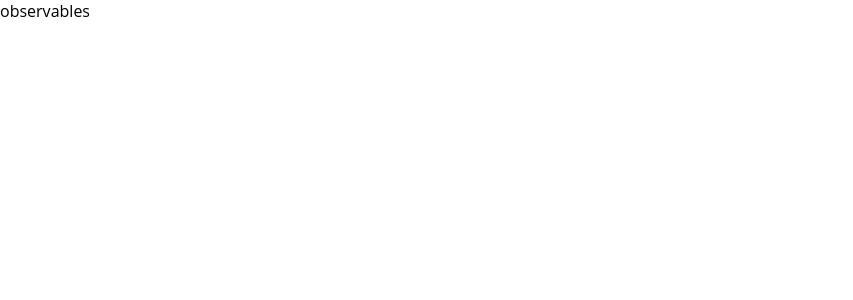
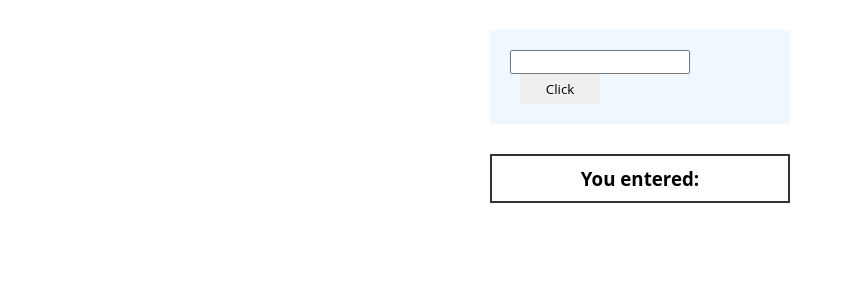
Before and after one commit to YOGESH606/angular-rlrw7c, an Angular app: page / in a window 1280 px wide. Shown: the top 300 px of the page, without its empty margins (0-853 px from the left). Built offline with nearby package versions, Linux system fonts and the light colour scheme.

Commit message:
obserable - subject : Added

```diff
--- /dev/null
+++ b/src/app/PROCADEMY/obserables-subject/comp1/comp1.component.css
@@ -0,0 +1,17 @@
+.container{
+  width: 300px;
+  margin: 30px auto;
+  padding: 20px 20px;
+  background-color: aliceblue;
+}
+button{
+  border: none;
+  width: 80px;
+  height:30px;
+  margin-left: 10px;
+}
+input{
+  width: 180px;
+  height: 24px;
+  padding: 0px 10px;
+}
--- /dev/null
+++ b/src/app/PROCADEMY/obserables-subject/comp1/comp1.component.html
@@ -0,0 +1,4 @@
+<div class="container">
+  <input type="text" [(ngModel)]="enteredText" />
+  <button (click)="OnBtnClick()">Click</button>
+</div>
--- /dev/null
+++ b/src/app/PROCADEMY/obserables-subject/comp1/comp1.component.ts
@@ -0,0 +1,23 @@
+import { Component, OnInit } from '@angular/core';
+import { DataService } from '../../../PROCADEMY/obserables-subject/data.service';
+
+@Component({
+  selector: 'app-comp1',
+  templateUrl: './comp1.component.html',
+  styleUrls: ['./comp1.component.css']
+})
+export class Comp1Component implements OnInit {
+
+  constructor(private dataService: DataService) { }
+
+  ngOnInit(): void {
+  }
+
+  enteredText: string = '';
+
+  OnBtnClick(){
+    console.log(this.enteredText);
+    this.dataService.raiseDataEmitterEvent(this.enteredText);
+  }
+
+}
--- /dev/null
+++ b/src/app/PROCADEMY/obserables-subject/comp2/comp2.component.css
@@ -0,0 +1,7 @@
+.container{
+  width: 300px;
+  margin: 10px auto;
+  padding: 10px 20px;
+  text-align: center;
+  border: #333 2px solid;
+}
--- /dev/null
+++ b/src/app/PROCADEMY/obserables-subject/comp2/comp2.component.html
@@ -0,0 +1,5 @@
+<div class="container">
+  <h3>
+    You entered: <i>{{ inputText }}</i>
+  </h3>
+</div>
--- /dev/null
+++ b/src/app/PROCADEMY/obserables-subject/comp2/comp2.component.ts
@@ -0,0 +1,19 @@
+import { Component, OnInit } from '@angular/core';
+import { DataService } from '../../../PROCADEMY/obserables-subject/data.service';
+
+@Component({
+  selector: 'app-comp2',
+  templateUrl: './comp2.component.html',
+  styleUrls: ['./comp2.component.css']
+})
+export class Comp2Component implements OnInit {
+
+  constructor(private dataservice: DataService) { }
+
+  ngOnInit(): void {
+    this.dataservice.dataEmitter.subscribe((value) => {
+      this.inputText = value;
+    })
+  }
+  inputText: string;
+}
--- /dev/null
+++ b/src/app/PROCADEMY/obserables-subject/data.service.ts
@@ -0,0 +1,14 @@
+import { Injectable } from '@angular/core';
+import { Subject } from 'rxjs';
+
+@Injectable()
+export class DataService {
+
+  //dataEmitter = new EventEmitter<string>();
+  dataEmitter = new Subject<string>();
+
+  raiseDataEmitterEvent(data: string){
+      this.dataEmitter.next(data);
+  }
+
+}
--- /dev/null
+++ b/src/app/PROCADEMY/obserables-subject/obserables-subject.component.html
@@ -0,0 +1,2 @@
+<app-comp1></app-comp1>
+<app-comp2></app-comp2>
--- /dev/null
+++ b/src/app/PROCADEMY/obserables-subject/obserables-subject.component.ts
@@ -0,0 +1,18 @@
+import { Component, OnInit } from '@angular/core';
+import { DataService } from '../../PROCADEMY/obserables-subject/data.service';
+
+@Component({
+  selector: 'app-obserables-subject',
+  templateUrl: './obserables-subject.component.html',
+  styleUrls: ['./obserables-subject.component.css']
+})
+export class ObserablesSubjectComponent implements OnInit {
+
+  title = 'AngularObservables';
+
+  constructor(private dataService: DataService) { }
+
+  ngOnInit() {
+  }
+
+}
--- a/src/app/app.component.html
+++ b/src/app/app.component.html
@@ -71,4 +71,7 @@
 <!-- <app-user-detail-service></app-user-detail-service> -->
 
 <!-----Procademy Angular Observable ------->
-<app-angular-observables></app-angular-observables>
+<!-- <app-angular-observables></app-angular-observables> -->
+
+<!-----Procademy Angular Observable - Subject ------->
+<app-obserables-subject></app-obserables-subject>
```
Also changed, not shown: src/app/app.module.ts (+10 -1 lines), src/app/PROCADEMY/obserables-subject/obserables-subject.component.css (added).
